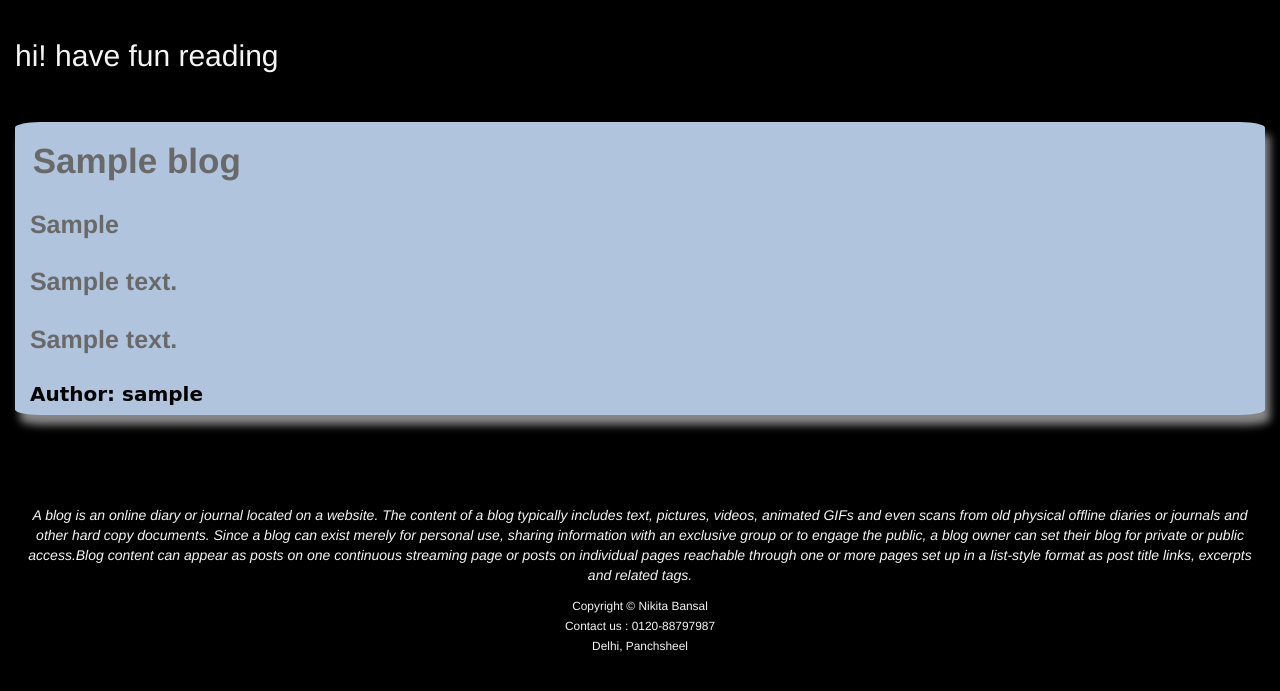
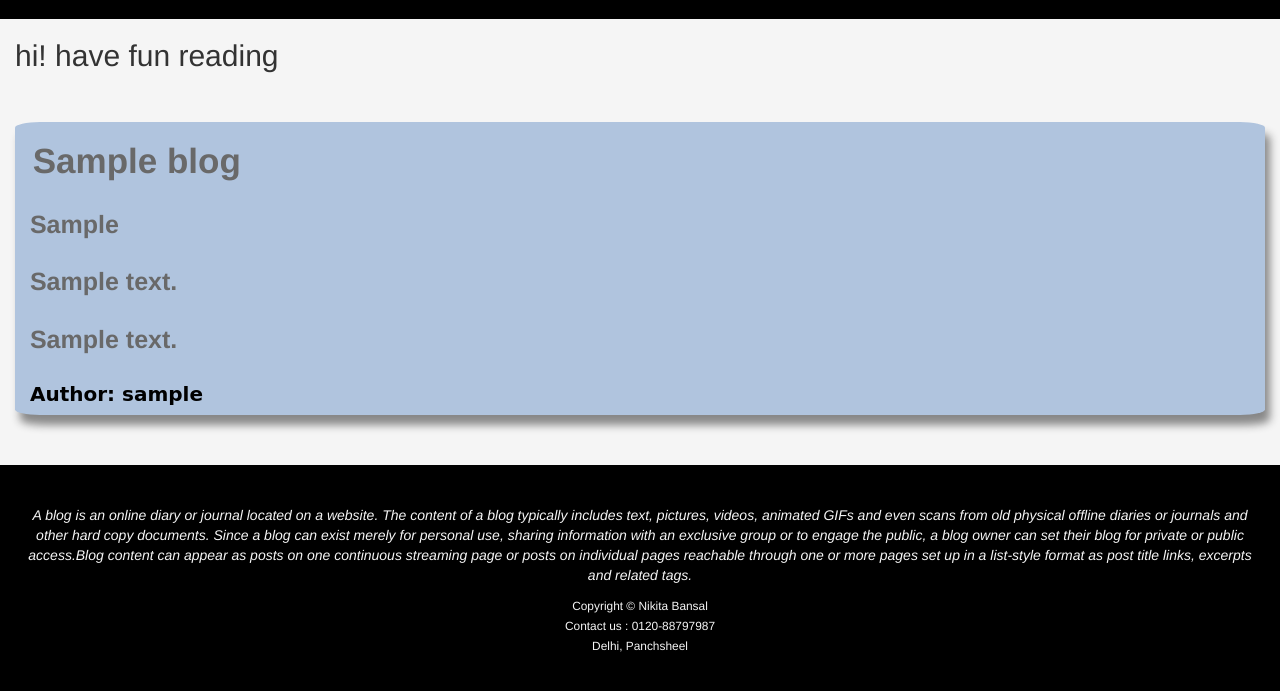
Before and after one commit to nikitabansal711/Blogger_flask, a Flask app: template flask_app/app/templates/show_chosen_blog.html in a window 1280 px wide. Shown: the part 53-744 px from the top of the page. Run offline with Flask 2, Linux system fonts and the light colour scheme; the template is opened without the code that fills it: most values are stand-ins (such as "Sample title", 1, 10 or a date in 2020); data that the repository does not hold is empty; some libraries are stand-ins or nearby versions.

Commit message:
modified backgroud color

```diff
--- a/flask_app/app/templates/show_chosen_blog.html
+++ b/flask_app/app/templates/show_chosen_blog.html
@@ -52,9 +52,9 @@
     </nav>
     <div
       class="container-fluid"
-      style="background-color: black; height: fit-content;"
+      style="background-color:whitesmoke; height: fit-content;"
     >
-      <h2 style="color: whitesmoke;">
+      <h2>
         hi! have fun reading
       </h2>
       <br />
```
